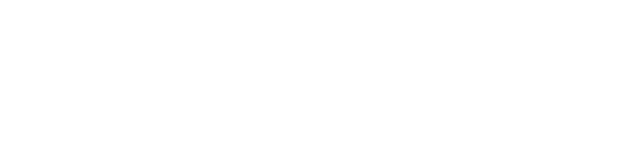
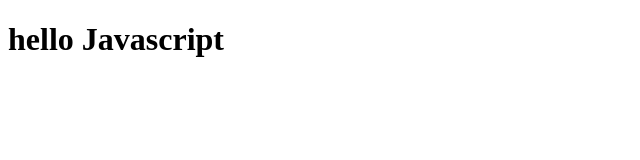
Before and after one commit to ishaq-khan123/if-statements-03-, a plain HTML site: page index.html in a window 1280 px wide. Shown: the whole page, without its empty margins (0-640 px from the left). Drawn offline with Linux system fonts and the light colour scheme.

Commit message:
app.js added

```diff
--- a/index.html
+++ b/index.html
@@ -7,7 +7,7 @@
 </head>
 <body>
 
-
+<h1>hello Javascript</h1>
 
     <script src="./app.js"></script>
 
```
